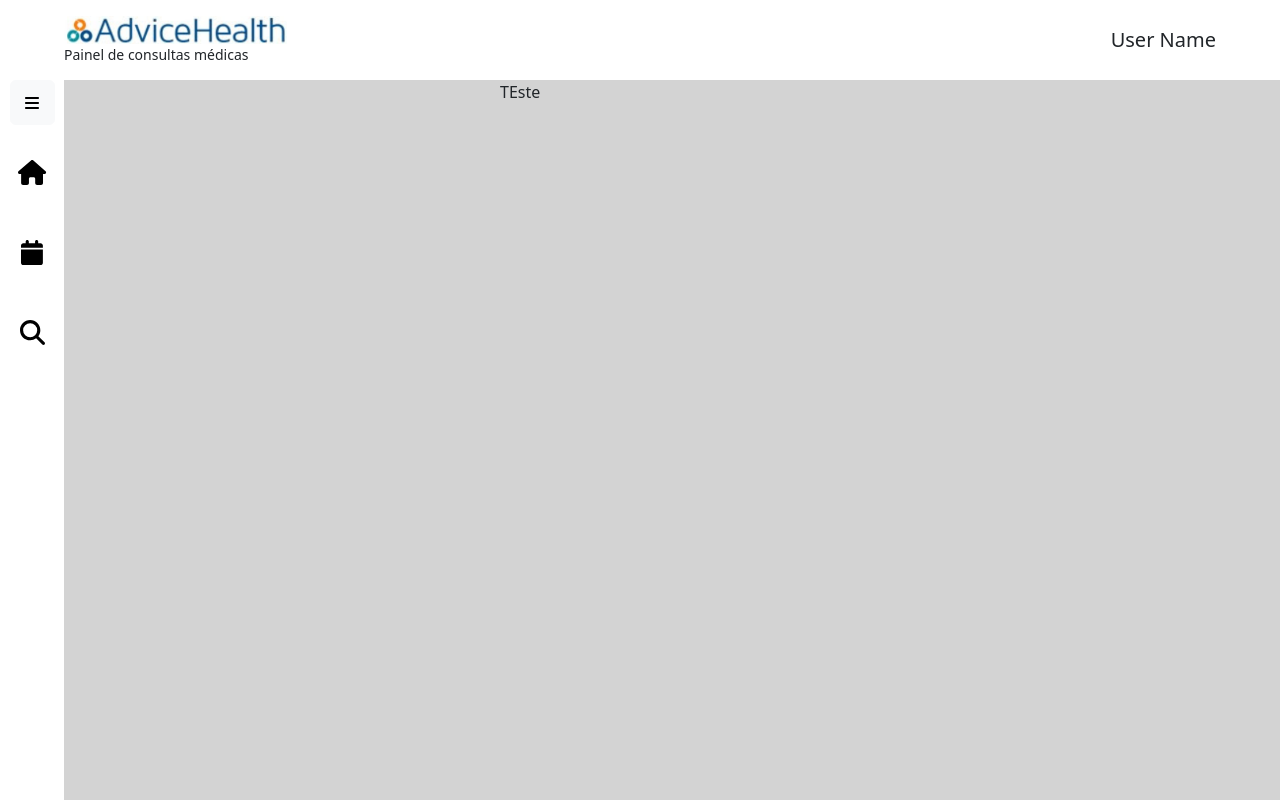
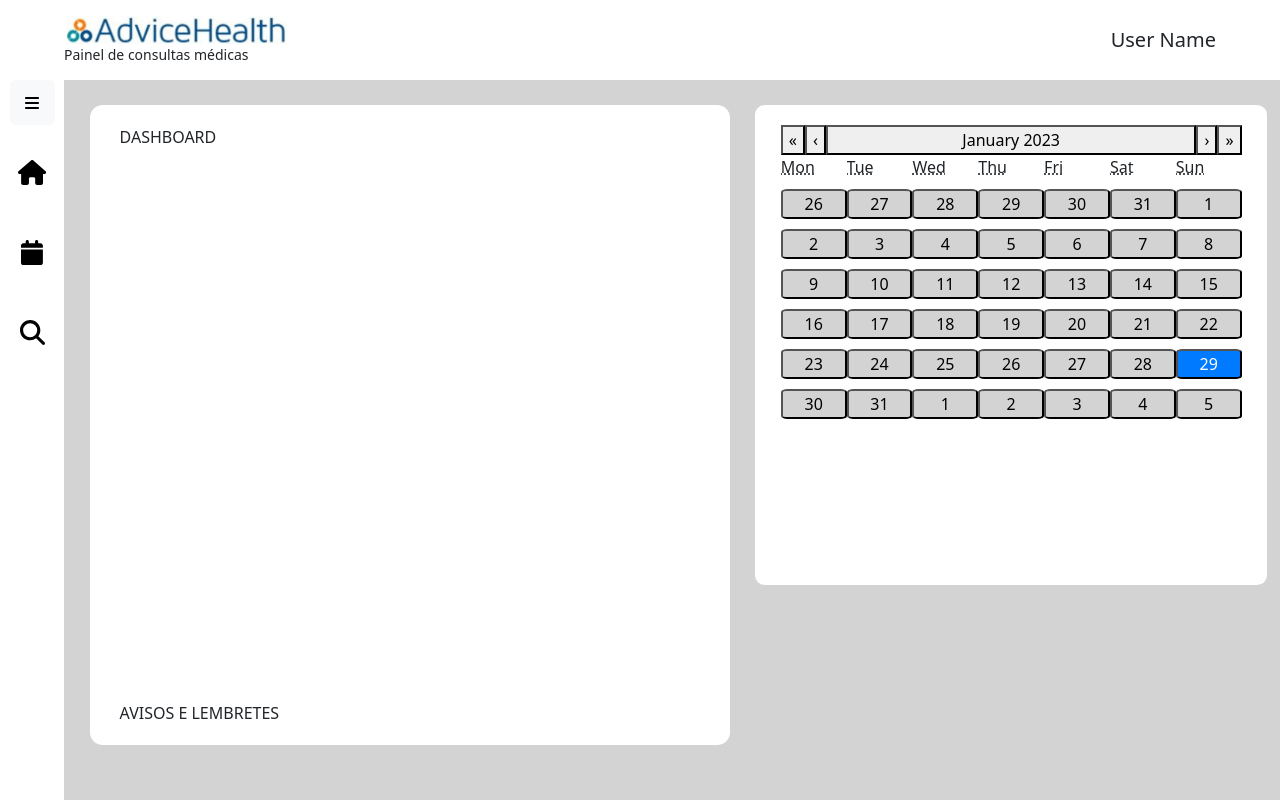
Before and after one commit to RodrigoVieira06/ReactAppTest, a React (Create React App) app: page / in a window 1280 px wide. Built offline with nearby package versions, Linux system fonts and the light colour scheme.

Commit message:
Adicionado o calendário ao projeto

```diff
--- a/package.json
+++ b/package.json
@@ -15,6 +15,7 @@
     "@types/react-dom": "^18.0.10",
     "bootstrap": "^5.2.3",
     "react": "^18.2.0",
+    "react-calendar": "^4.0.0",
     "react-dom": "^18.2.0",
     "react-router-dom": "^6.8.0",
     "react-scripts": "^5.0.1",
@@ -46,6 +47,7 @@
     ]
   },
   "devDependencies": {
+    "@types/react-calendar": "^3.9.0",
     "@typescript-eslint/eslint-plugin": "^5.49.0",
     "@typescript-eslint/parser": "^5.49.0",
     "eslint": "^8.33.0",
--- /dev/null
+++ b/src/components/common/CalendarApp/CalendarApp.css
@@ -0,0 +1,38 @@
+.calendar-container {
+    display: flex;
+    flex-direction: row;
+    justify-content: center;
+    margin-left: 2%;
+    margin-top: 25px;
+    height: 60vh;
+    width: 40%;
+    border-radius: 2%;
+    background-color: rgb(255, 255, 255);
+}
+
+.react-calendar__navigation {
+    display: flex;
+    justify-content: center;
+    background-color: transparent;
+    border: none;
+    color: inherit;
+    padding: 0;
+}
+
+.react-calendar {
+    margin-top: 20px;
+    margin-bottom: 20px;
+    border-radius: 5%;
+    width: 90%;
+}
+
+.react-calendar__tile {
+    background-color: #D3D3D3;
+    margin-top: 10px;
+    border-radius: 10%;
+}
+
+.react-calendar__tile--active {
+    background-color: #007bff;
+    color: #fff;
+}
--- /dev/null
+++ b/src/components/common/CalendarApp/index.tsx
@@ -0,0 +1,13 @@
+import React, { useState } from 'react';
+import Calendar from 'react-calendar';
+import './CalendarApp.css';
+
+export default function CalendarApp() {
+    const [value, onChange] = useState(new Date());
+
+    return (
+        <div className='calendar-container'>
+            <Calendar onChange={onChange} value={value} />
+        </div>
+    );
+}
--- /dev/null
+++ b/src/components/pages/Home/Dashboard/Dashboard.css
@@ -0,0 +1,18 @@
+.dashboard-container {
+    display: flex;
+    flex-direction: column;
+    justify-content: space-between;
+    margin-left: 7%;
+    margin-top: 25px;
+    background-color: rgb(255, 255, 255);
+    height: 80vh;
+    width: 50%;
+    border-radius: 2%;
+}
+
+.titulo {
+    margin-left: 30px;
+    margin-top: 20px;
+    margin-bottom: 20px;
+    font-size: 16px;
+}
--- /dev/null
+++ b/src/components/pages/Home/Dashboard/index.tsx
@@ -0,0 +1,17 @@
+import React from 'react';
+import './Dashboard.css';
+
+const Dashboard = () => {
+    return (
+        <div className='dashboard-container'>
+            <span className='titulo'>
+                DASHBOARD
+            </span>
+            <span className='titulo'>
+                AVISOS E LEMBRETES
+            </span>
+        </div>
+    );
+};
+
+export default Dashboard;
--- a/src/components/pages/Home/index.tsx
+++ b/src/components/pages/Home/index.tsx
@@ -1,8 +1,14 @@
 import React from 'react';
+import CalendarApp from '../../common/CalendarApp';
+import Dashboard from './Dashboard';
 
-export default function Home() {
+const Home = () => {
     return (
-        <div style={{marginLeft: '500px'}}>TEste
+        <div style={{ display: 'flex', flexDirection: 'row' }}>
+            <Dashboard />
+            <CalendarApp />
         </div>
     );
-}
+};
+
+export default Home;
```
Also changed, not shown: src/App.tsx (deleted, +0 -19 lines), src/components/common/Calendar/index.tsx (deleted, +0 -7 lines), 1 other file (tests, documents, lock files or other folders).
